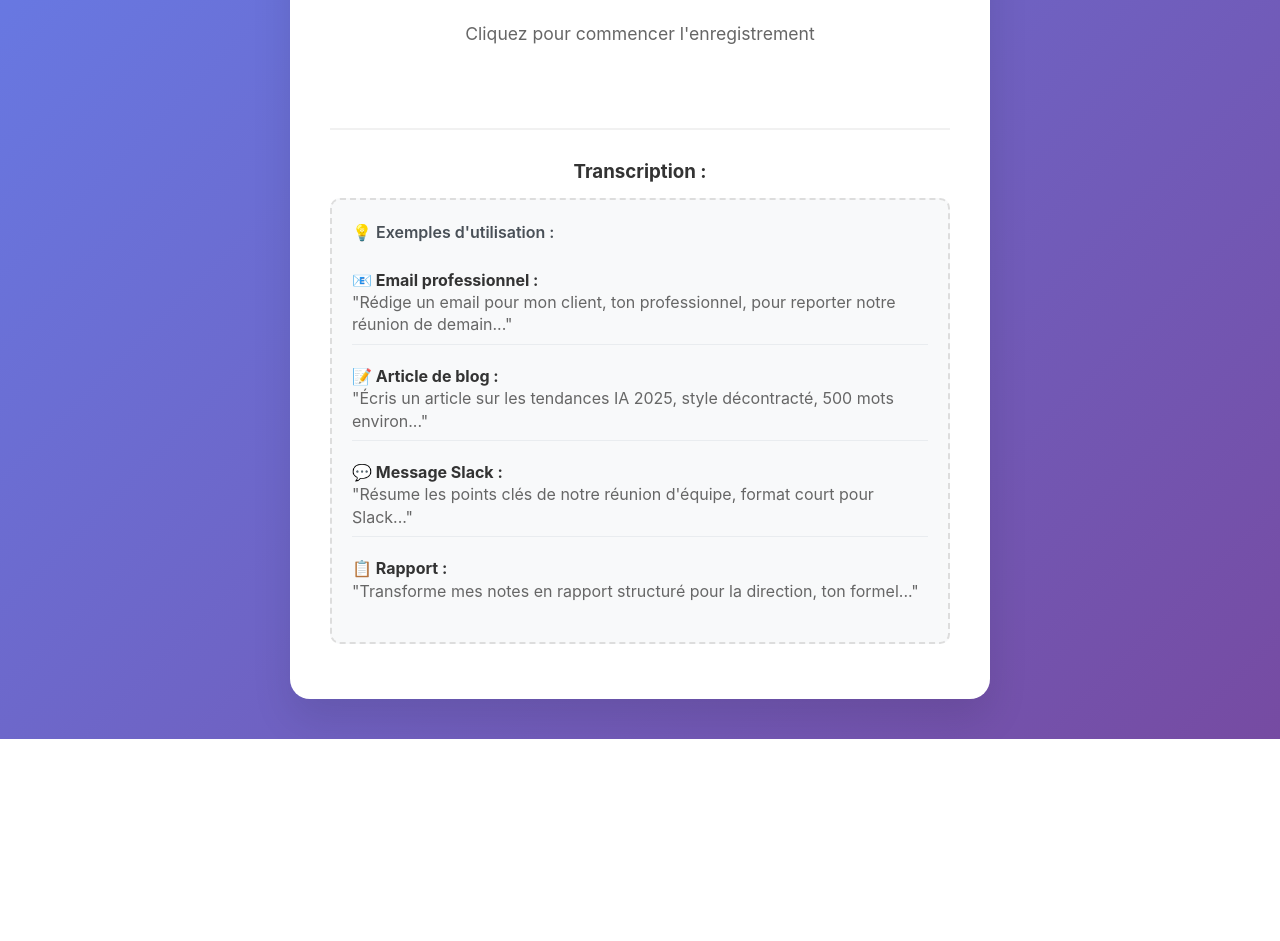
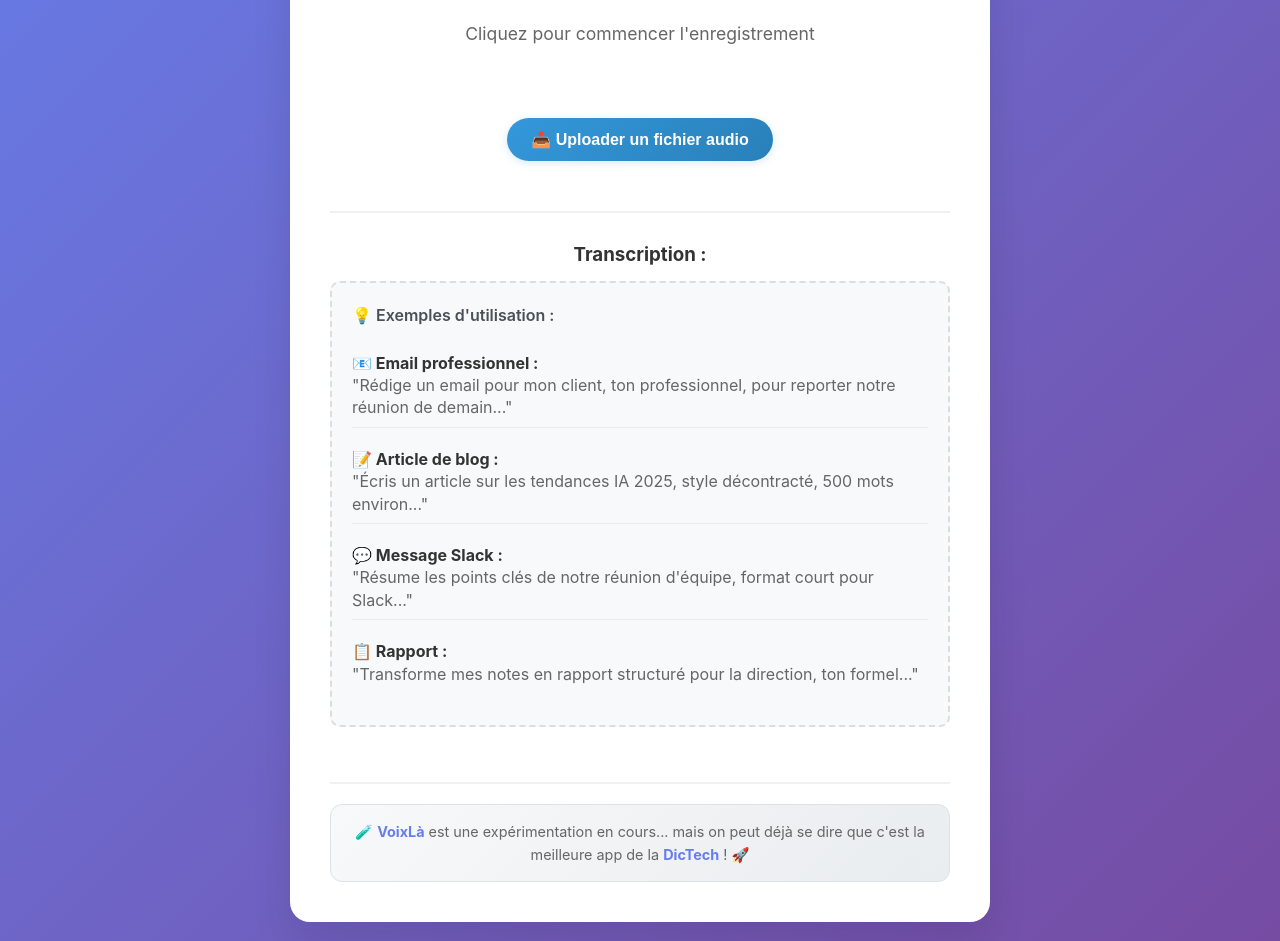
Before and after one commit to ods-labs/transcripteur-vocal, a Next.js app: page / in a window 1280 px wide. Shown: the part 271-1212 px from the top of the page. Before the commit the page ends 1010 px from the top, so only its background shows below. Built offline with nearby package versions, Linux system fonts and the light colour scheme.

Commit message:
pause / resume / download / upload

```diff
--- a/app/components/VoiceRecorder.tsx
+++ b/app/components/VoiceRecorder.tsx
@@ -14,6 +14,7 @@ interface CostData {
 
 export default function VoiceRecorder() {
   const [isRecording, setIsRecording] = useState(false)
+  const [isPaused, setIsPaused] = useState(false)
   const [status, setStatus] = useState('Cliquez pour commencer l\'enregistrement')
   const [transcript, setTranscript] = useState('')
   const [error, setError] = useState('')
@@ -23,16 +24,19 @@ export default function VoiceRecorder() {
   const [isProcessing, setIsProcessing] = useState(false)
   const [timer, setTimer] = useState('00:00')
   const [showRetryButton, setShowRetryButton] = useState(false)
+  const [canDownload, setCanDownload] = useState(false)
 
   const mediaRecorderRef = useRef<MediaRecorder | null>(null)
   const audioChunksRef = useRef<Blob[]>([])
   const recordedAudioRef = useRef<Blob | null>(null)
   const startTimeRef = useRef<number>(0)
+  const pausedTimeRef = useRef<number>(0)
   const timerIntervalRef = useRef<NodeJS.Timeout | null>(null)
   const lastModelRef = useRef<string>('')
+  const fileInputRef = useRef<HTMLInputElement | null>(null)
 
   const startTimer = useCallback(() => {
-    startTimeRef.current = Date.now()
+    startTimeRef.current = Date.now() - pausedTimeRef.current
     timerIntervalRef.current = setInterval(() => {
       const elapsed = Math.floor((Date.now() - startTimeRef.current) / 1000)
       const minutes = Math.floor(elapsed / 60).toString().padStart(2, '0')
@@ -41,11 +45,21 @@ export default function VoiceRecorder() {
     }, 1000)
   }, [])
 
+  const pauseTimer = useCallback(() => {
+    if (timerIntervalRef.current) {
+      clearInterval(timerIntervalRef.current)
+      timerIntervalRef.current = null
+      pausedTimeRef.current = Date.now() - startTimeRef.current
+    }
+  }, [])
+
   const stopTimer = useCallback(() => {
     if (timerIntervalRef.current) {
       clearInterval(timerIntervalRef.current)
       timerIntervalRef.current = null
     }
+    pausedTimeRef.current = 0
+    setTimer('00:00')
   }, [])
 
   const startRecording = useCallback(async () => {
@@ -109,13 +123,84 @@ export default function VoiceRecorder() {
     }
   }, [isRecording, stopTimer])
 
+  const pauseRecording = useCallback(() => {
+    if (mediaRecorderRef.current && isRecording && !isPaused) {
+      mediaRecorderRef.current.pause()
+      setIsPaused(true)
+      setStatus('Enregistrement en pause - Cliquez pour reprendre')
+      pauseTimer()
+    }
+  }, [isRecording, isPaused, pauseTimer])
+
+  const resumeRecording = useCallback(() => {
+    if (mediaRecorderRef.current && isRecording && isPaused) {
+      mediaRecorderRef.current.resume()
+      setIsPaused(false)
+      setStatus('Enregistrement en cours... Cliquez pour arrêter')
+      startTimer()
+    }
+  }, [isRecording, isPaused, startTimer])
+
   const toggleRecording = useCallback(() => {
     if (isRecording) {
-      stopRecording()
+      if (isPaused) {
+        resumeRecording()
+      } else {
+        pauseRecording()
+      }
     } else {
       startRecording()
     }
-  }, [isRecording, startRecording, stopRecording])
+  }, [isRecording, isPaused, startRecording, pauseRecording, resumeRecording])
+
+  const finalStopRecording = useCallback(() => {
+    if (mediaRecorderRef.current && (isRecording || isPaused)) {
+      mediaRecorderRef.current.stop()
+      setIsRecording(false)
+      setIsPaused(false)
+      setCanDownload(true)
+      stopTimer()
+
+      // Arrêter le stream
+      mediaRecorderRef.current.stream?.getTracks().forEach(track => track.stop())
+    }
+  }, [isRecording, isPaused, stopTimer])
+
+  const downloadRecording = useCallback(() => {
+    if (recordedAudioRef.current) {
+      const url = URL.createObjectURL(recordedAudioRef.current)
+      const a = document.createElement('a')
+      a.href = url
+      a.download = `memo-vocal-${new Date().toISOString().slice(0, 19).replace(/:/g, '-')}.webm`
+      document.body.appendChild(a)
+      a.click()
+      document.body.removeChild(a)
+      URL.revokeObjectURL(url)
+    }
+  }, [])
+
+  const handleFileUpload = useCallback((event: React.ChangeEvent<HTMLInputElement>) => {
+    const file = event.target.files?.[0]
+    if (file) {
+      // Vérifier le type de fichier
+      const validTypes = ['audio/wav', 'audio/mp3', 'audio/mpeg', 'audio/webm', 'audio/ogg', 'audio/m4a', 'audio/aac']
+      if (!validTypes.includes(file.type) && !file.name.match(/\.(wav|mp3|webm|ogg|m4a|aac)$/i)) {
+        setError('Type de fichier non supporté. Utilisez WAV, MP3, WEBM, OGG, M4A ou AAC.')
+        return
+      }
+
+      recordedAudioRef.current = file
+      setShowModelSelection(true)
+      setStatus('Fichier uploadé - Choisissez le modèle')
+      setCanDownload(false)
+      setError('')
+      setRetryError('')
+    }
+    // Reset du input pour permettre de re-upload le même fichier
+    if (event.target) {
+      event.target.value = ''
+    }
+  }, [])
 
   const processWithModel = useCallback(async (modelType: string) => {
     if (!recordedAudioRef.current) return
@@ -165,8 +250,14 @@ export default function VoiceRecorder() {
       if (isRetryableError) {
         setRetryError(`Le modèle ${modelType === 'flash' ? 'Gemini Flash' : 'Gemini Pro'} est surchargé. Vous pouvez ressayer dans quelques instants.`)
         setShowRetryButton(true)
+        // Effacer l'ancienne transcription pour éviter la confusion
+        setTranscript('')
+        setCostData(null)
       } else {
         setError('Erreur lors de la transcription: ' + error.message)
+        // Effacer l'ancienne transcription pour éviter la confusion
+        setTranscript('')
+        setCostData(null)
       }
     } finally {
       setIsProcessing(false)
@@ -281,29 +372,63 @@ export default function VoiceRecorder() {
 
   return (
     <div className={styles.container}>
-      <h1>🎙️ Transcripteur Vocal</h1>
+      <h1>🎙️ VoixLà</h1>
 
       <div className={styles.recorderSection}>
         <button
           onClick={toggleRecording}
           className={`${styles.recordButton} ${
-            isRecording ? styles.recording :
+            isRecording ? (isPaused ? styles.paused : styles.recording) :
             isProcessing ? styles.processing : styles.idle
           }`}
         >
-          {isRecording ? '⏹️' : isProcessing ? '⏳' : '🎙️'}
+          {isRecording ? (isPaused ? '▶️' : '⏸️') : isProcessing ? '⏳' : '🎙️'}
         </button>
 
+        {(isRecording || isPaused) && (
+          <button
+            onClick={finalStopRecording}
+            className={`${styles.stopButton}`}
+          >
+            ⏹️ Arrêter
+          </button>
+        )}
+
         <div className={`${styles.status} ${
-          isRecording ? styles.recording :
+          isRecording ? (isPaused ? styles.paused : styles.recording) :
           isProcessing ? styles.processing : styles.idle
         }`}>
           {status}
         </div>
 
-        {isRecording && (
+        {(isRecording || isPaused) && (
           <div className={styles.timer}>{timer}</div>
         )}
+
+        {canDownload && recordedAudioRef.current && (
+          <button
+            onClick={downloadRecording}
+            className={styles.downloadButton}
+          >
+            💾 Télécharger le memo
+          </button>
+        )}
+      </div>
+
+      <div className={styles.uploadSection}>
+        <input
+          ref={fileInputRef}
+          type="file"
+          accept="audio/*,.wav,.mp3,.webm,.ogg,.m4a,.aac"
+          onChange={handleFileUpload}
+          style={{ display: 'none' }}
+        />
+        <button
+          onClick={() => fileInputRef.current?.click()}
+          className={styles.uploadButton}
+        >
+          📤 Uploader un fichier audio
+        </button>
       </div>
 
       {showModelSelection && (
@@ -325,6 +450,25 @@ export default function VoiceRecorder() {
               <div className={styles.modelInfo}>Gemini Pro - Lent mais qualité maximale</div>
             </button>
           </div>
+        </div>
+      )}
+
+      {/* Messages d'erreur remontés pour être immédiatement visibles */}
+      {error && (
+        <div className={styles.error}>
+          {error}
+        </div>
+      )}
+
+      {retryError && (
+        <div className={styles.errorRetry}>
+          ⚠️ {retryError}
+          <br />
+          {showRetryButton && (
+            <button onClick={retryLastRequest} className={styles.retryButton}>
+              🔄 Ressayer la transcription
+            </button>
+          )}
         </div>
       )}
 
@@ -393,25 +537,13 @@ export default function VoiceRecorder() {
             💰 Coût: {costData.totalEUR.toFixed(6)}€ ({costData.model})
           </div>
         )}
+      </div>
 
-        {error && (
-          <div className={styles.error}>
-            {error}
-          </div>
-        )}
-
-        {retryError && (
-          <div className={styles.errorRetry}>
-            ⚠️ {retryError}
-            <br />
-            {showRetryButton && (
-              <button onClick={retryLastRequest} className={styles.retryButton}>
-                🔄 Ressayer la transcription
-              </button>
-            )}
-          </div>
-        )}
-      </div>
+      <footer className={styles.footer}>
+        <div className={styles.footerContent}>
+          🧪 <strong>VoixLà</strong> est une expérimentation en cours... mais on peut déjà se dire que c'est la meilleure app de la <strong>DicTech</strong> ! 🚀
+        </div>
+      </footer>
     </div>
   )
 }
--- a/app/layout.tsx
+++ b/app/layout.tsx
@@ -2,7 +2,7 @@ import type { Metadata } from 'next'
 import './globals.css'
 
 export const metadata: Metadata = {
-  title: 'Transcripteur Vocal',
+  title: 'VoixLà',
   description: 'Application de transcription vocale avec Gemini AI',
 }
 
@@ -13,7 +13,11 @@ export default function RootLayout({
 }) {
   return (
     <html lang="fr">
-      <body>{children}</body>
+      <head>
+        <link rel="icon" href="/favicon.svg" type="image/svg+xml" />
+        <link rel="icon" href="/favicon.svg" sizes="any" />
+      </head>
+      <body suppressHydrationWarning>{children}</body>
     </html>
   )
 }
--- a/app/page.module.css
+++ b/app/page.module.css
@@ -61,6 +61,72 @@
 
 .recordButton:hover {
   transform: scale(1.05);
+}
+
+.recordButton.paused {
+  background: linear-gradient(135deg, #f39c12, #e67e22);
+  animation: pulse 2s infinite;
+}
+
+.status.paused { color: #f39c12; font-weight: bold; }
+
+.stopButton {
+  background: linear-gradient(135deg, #e74c3c, #c0392b);
+  color: white;
+  border: none;
+  padding: 10px 20px;
+  border-radius: 50px;
+  cursor: pointer;
+  font-size: 0.9rem;
+  font-weight: 600;
+  transition: all 0.3s ease;
+  margin-left: 15px;
+}
+
+.stopButton:hover {
+  transform: translateY(-2px);
+  box-shadow: 0 4px 12px rgba(231, 76, 60, 0.3);
+}
+
+.downloadButton {
+  background: linear-gradient(135deg, #27ae60, #2ecc71);
+  color: white;
+  border: none;
+  padding: 10px 20px;
+  border-radius: 25px;
+  cursor: pointer;
+  font-size: 0.9rem;
+  font-weight: 600;
+  transition: all 0.3s ease;
+  margin-top: 15px;
+}
+
+.downloadButton:hover {
+  transform: translateY(-2px);
+  box-shadow: 0 4px 12px rgba(39, 174, 96, 0.3);
+}
+
+.uploadSection {
+  margin: 20px 0;
+  text-align: center;
+}
+
+.uploadButton {
+  background: linear-gradient(135deg, #3498db, #2980b9);
+  color: white;
+  border: none;
+  padding: 12px 24px;
+  border-radius: 25px;
+  cursor: pointer;
+  font-size: 1rem;
+  font-weight: 600;
+  transition: all 0.3s ease;
+  box-shadow: 0 2px 8px rgba(52, 152, 219, 0.2);
+}
+
+.uploadButton:hover {
+  transform: translateY(-2px);
+  box-shadow: 0 4px 12px rgba(52, 152, 219, 0.3);
 }
 
 .status {
@@ -496,3 +562,50 @@
 .plainText p:empty {
   margin: 4px 0;
 }
+
+.footer {
+  margin-top: 40px;
+  padding-top: 20px;
+  border-top: 2px solid #f1f1f1;
+  width: 100%;
+}
+
+.footerContent {
+  text-align: center;
+  font-size: 0.9rem;
+  color: #666;
+  line-height: 1.6;
+  padding: 15px 20px;
+  background: linear-gradient(135deg, #f8f9fa, #e9ecef);
+  border-radius: 12px;
+  border: 1px solid #dee2e6;
+  position: relative;
+  overflow: hidden;
+}
+
+.footerContent::before {
+  content: '';
+  position: absolute;
+  top: 0;
+  left: -100%;
+  width: 100%;
+  height: 100%;
+  background: linear-gradient(
+    90deg,
+    transparent,
+    rgba(255, 255, 255, 0.3),
+    transparent
+  );
+  animation: shine 3s infinite;
+}
+
+@keyframes shine {
+  0% { left: -100%; }
+  50% { left: -100%; }
+  100% { left: 100%; }
+}
+
+.footerContent strong {
+  color: #667eea;
+  font-weight: 700;
+}
--- a/package.json
+++ b/package.json
@@ -1,5 +1,5 @@
 {
-  "name": "transcripteur-vocal",
+  "name": "VoixLà",
   "version": "1.0.0",
   "description": "Application de transcription vocale avec Gemini",
   "scripts": {
```
Also changed, not shown: public/favicon.svg (added), 1 other file (tests, documents, lock files or other folders).
